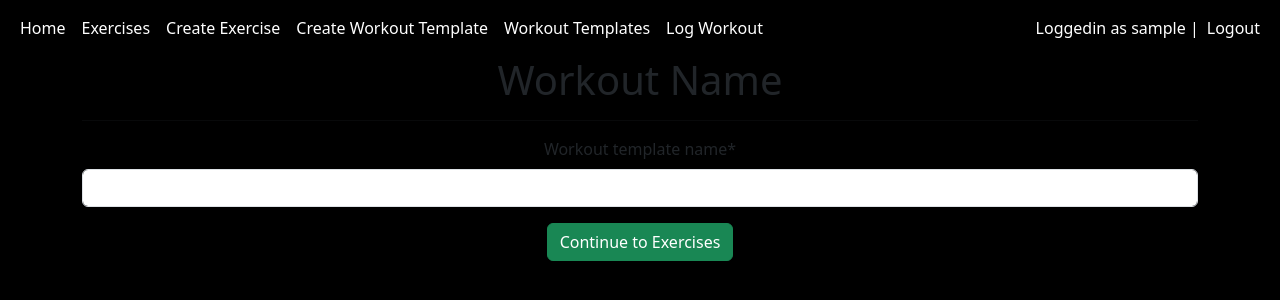
After one commit to DariiioBeltran/lifts, a Django app: page /create-workout-template in a window 1280 px wide. The commit adds this page. Shown: the top 300 px of the page. Run offline with Django 4.2, Linux system fonts and the light colour scheme; the visitor is signed in with stand-in values (Sample User, id 1); some libraries are stand-ins or nearby versions.

Commit message:
LIF-6: List Workout Templates + Refactors

```diff
--- a/pr_tracking/monolith/pr_tracking_web/admin.py
+++ b/pr_tracking/monolith/pr_tracking_web/admin.py
@@ -1,6 +1,6 @@
 from django.contrib import admin
 
-from .models.designed_workout import DesignedWorkout
+from .models.workout_template import WorkoutTemplate, ExerciseTemplate
 from .models.exercise import Exercise
 from .models.set_instance import SetInstance
 from .models.current_personal_record import CurrentPersonalRecord
@@ -8,6 +8,7 @@
 
 # Register your models here.
 admin.site.register(Exercise)
-admin.site.register(DesignedWorkout)
+admin.site.register(WorkoutTemplate)
+admin.site.register(ExerciseTemplate)
 admin.site.register(SetInstance)
 admin.site.register(CurrentPersonalRecord)
--- a/pr_tracking/monolith/pr_tracking_web/forms/new_designed_workout_form.py
+++ b/pr_tracking/monolith/pr_tracking_web/forms/new_designed_workout_form.py
@@ -1,17 +1,14 @@
 from django import forms
-from pr_tracking_web.models.designed_workout import DesignedWorkout
+from pr_tracking_web.models.workout_template import WorkoutTemplate, ExerciseTemplate
 
 
-class WorkoutNameForm(forms.Form):
-    workout_name = forms.CharField(label="Workout Name:", max_length="128")
+class WorkoutTemplateForm(forms.ModelForm):
+    class Meta:
+        model = WorkoutTemplate
+        fields = ["workout_template_name"]
 
 
-class NewDesignedWorkoutForm(forms.ModelForm):
-    def __init__(self, *args, exercise_choices, **kwargs):
-        super(NewDesignedWorkoutForm, self).__init__(*args, **kwargs)
-        choices = [(exercise.exercise_name, exercise.exercise_name) for exercise in exercise_choices]
-        self.fields["exercise_name"] = forms.ChoiceField(choices=choices)
-
+class ExerciseTemplateForm(forms.ModelForm):
     class Meta:
-        model = DesignedWorkout
+        model = ExerciseTemplate
         fields = ["exercise_name", "number_of_sets", "number_of_reps"]
--- a/pr_tracking/monolith/pr_tracking_web/models/exercise.py
+++ b/pr_tracking/monolith/pr_tracking_web/models/exercise.py
@@ -17,3 +17,6 @@
     def save(self, *args, **kwargs):
         self.validate_unique_for_user()
         super(Exercise, self).save(*args, **kwargs)
+
+    def __str__(self):
+        return self.exercise_name.title()
--- a/pr_tracking/monolith/pr_tracking_web/static/base.css
+++ b/pr_tracking/monolith/pr_tracking_web/static/pr_tracking_web/base.css
@@ -1,6 +1,6 @@
-/* body {
-    background-color: white;
-} */
+body {
+    background-color: black;
+}
 
 .white-text {
     color: white;
--- a/pr_tracking/monolith/pr_tracking_web/static/landing_page.css
+++ b/pr_tracking/monolith/pr_tracking_web/static/pr_tracking_web/landing_page.css
@@ -22,3 +22,7 @@
 .pr-50 {
     padding-right: 50px;
 }
+
+.red-text {
+    color: red;
+}
--- a/pr_tracking/monolith/pr_tracking_web/templates/pr_tracking_web/base.html
+++ b/pr_tracking/monolith/pr_tracking_web/templates/pr_tracking_web/base.html
@@ -7,7 +7,7 @@
     <link href="https://cdn.jsdelivr.net/npm/bootstrap@5.3.0/dist/css/bootstrap.min.css" rel="stylesheet" integrity="sha384-9ndCyUaIbzAi2FUVXJi0CjmCapSmO7SnpJef0486qhLnuZ2cdeRhO02iuK6FUUVM" crossorigin="anonymous">
     <title>{% block title%}Gainsville{% endblock %}</title>
     {% load static %}
-    <link rel="stylesheet" href="{% static 'base.css' %}">
+    <link href="{% static 'pr_tracking_web/base.css' %}" rel="stylesheet" type="text/css">
     {% block css_source %}
     {% endblock %}
 </head>
@@ -26,7 +26,10 @@
                         <a class="nav-link white-text" href="/create-exercise">Create Exercise</a>
                     </li>
                     <li class="nav-item">
-                        <a class="nav-link white-text" href="/create-workout">Create Workout</a>
+                        <a class="nav-link white-text" href="/create-workout-template">Create Workout Template</a>
+                    </li>
+                    <li class="nav-item">
+                        <a class="nav-link white-text" href="/list-workout-templates">Workout Templates</a>
                     </li>
                     <li class="nav-item">
                         <a class="nav-link white-text" href="/log-workout">Log Workout</a>
--- /dev/null
+++ b/pr_tracking/monolith/pr_tracking_web/templates/pr_tracking_web/create_workout_template.html
@@ -0,0 +1,18 @@
+{% extends 'pr_tracking_web/base.html' %}
+
+{% block title %}Create Workout Template{% endblock %}
+
+{% load crispy_forms_tags %}
+
+{% block content %}
+    <div style="text-align: center;">
+        <h1>Workout Name</h1>
+        <hr />
+
+        <form method="post">
+            {% csrf_token %}{{ form | crispy }}
+
+            <button type="submit" class="btn btn-success">Continue to Exercises</button>
+        </form>
+    </div>
+{% endblock %}
--- a/pr_tracking/monolith/pr_tracking_web/templates/pr_tracking_web/landing_page.html
+++ b/pr_tracking/monolith/pr_tracking_web/templates/pr_tracking_web/landing_page.html
@@ -2,7 +2,7 @@
 
 {% block css_source %}
     {% load static %}
-    <link rel="stylesheet" href="{% static 'landing_page.css' %}">
+    <link href="{% static 'pr_tracking_web/landing_page.css' %}" rel="stylesheet" type="text/css">
 {% endblock %}
 
 {% block title %}Landing Page{% endblock %}
--- a/pr_tracking/monolith/pr_tracking_web/urls.py
+++ b/pr_tracking/monolith/pr_tracking_web/urls.py
@@ -1,12 +1,17 @@
 from django.urls import path
 from . import views
 
+
 urlpatterns = [
-    path("", views.landing_page, name="landing_page"),
-    path("home", views.home, name="home"),
-    path("sign-up", views.sign_up, name="sign_up"),
-    path("create-exercise", views.create_exerice, name="create_exercise"),
-    path("exercises", views.exercises, name="exercises"),
-    path("create-workout", views.create_workout, name="create_workout"),
+    path("", views.LandingPage.as_view(), name="landing_page"),
+    path("home", views.HomePage.as_view(), name="home"),
+    path("sign-up", views.SignUpView.as_view(), name="sign_up"),
+    path("create-exercise", views.CreateExerciseView.as_view(), name="create_exercise"),
+    path("exercises", views.ListExercisesView.as_view(), name="exercises"),
+    path("create-workout-template", views.CreateWorkoutTemplateView.as_view(), name="create_workout_template"),
+    path(
+        "create-workout-template/<str:pk>", views.CreateExerciseTemplatesView.as_view(), name="create_exercise_template"
+    ),
+    path("list-workout-templates", views.ListWorkoutTemplatesView.as_view(), name="list_workout_templates"),
     path("log-workout", views.log_workout, name="log_workout"),
 ]
--- a/pr_tracking/monolith/pr_tracking_web/views.py
+++ b/pr_tracking/monolith/pr_tracking_web/views.py
@@ -1,104 +1,124 @@
 from django.shortcuts import render, redirect
 from .forms.registration import RegistrationForm
 from .forms.new_exercise_form import NewExerciseForm
-from .forms.new_designed_workout_form import NewDesignedWorkoutForm, WorkoutNameForm
+from .forms.new_designed_workout_form import WorkoutTemplateForm, ExerciseTemplateForm
 from django.contrib.auth import login, logout, authenticate
 from django.contrib.auth.decorators import login_required
 from .models.exercise import Exercise
-from .models.designed_workout import DesignedWorkout
+from .models.workout_template import WorkoutTemplate, ExerciseTemplate
+from django.views.generic.base import TemplateView
+from django.contrib.auth.mixins import LoginRequiredMixin
+from django.urls import reverse
 
 from django.forms import inlineformset_factory
 from django.contrib.auth.models import User
 
 from datetime import datetime
 
-
-def landing_page(request):
-    return render(request, "pr_tracking_web/landing_page.html")
+from django.views.generic.edit import FormView
 
 
-def sign_up(request):
-    if request.method == "POST":
-        form = RegistrationForm(request.POST)
-        if form.is_valid():
-            user = form.save()
-            login(request, user)
-            return redirect("/home")
-    else:
-        form = RegistrationForm()
-
-    return render(request, "registration/sign_up.html", {"form": form})
+class LandingPage(TemplateView):
+    template_name = "pr_tracking_web/landing_page.html"
 
 
-@login_required(login_url="/login")
-def home(request):
-    return render(request, "pr_tracking_web/home.html")
+class HomePage(LoginRequiredMixin, TemplateView):
+    template_name = "pr_tracking_web/home.html"
 
 
-@login_required(login_url="/login")
-def create_exerice(request):
-    if request.method == "POST":
-        form = NewExerciseForm(request.POST)
-        if form.is_valid():
-            exercise = form.save(commit=False)
-            exercise.gym_rat = request.user
-            exercise.save()
-            return redirect("/exercises")
-    else:
-        form = NewExerciseForm()
-    return render(request, "pr_tracking_web/create_exercise.html", {"form": form})
+class SignUpView(FormView):
+    template_name = "registration/sign_up.html"
+    form_class = NewExerciseForm
+    success_url = "/home"
+
+    def form_valid(self, form):
+        user = form.save()
+        login(self.request, user)
+        return super().form_valid(form)
 
 
-@login_required(login_url="/login")
-def exercises(request):
-    exercises = Exercise.objects.filter(gym_rat__exact=request.user)
-    context = {"exercises": exercises}
-    return render(request, "pr_tracking_web/exercises.html", context)
+class CreateExerciseView(LoginRequiredMixin, FormView):
+    template_name = "pr_tracking_web/create_exercise.html"
+    form_class = NewExerciseForm
+    success_url = "/exercises"
+
+    def form_valid(self, form):
+        exercise = form.save(commit=False)
+        exercise.gym_rat = self.request.user
+        exercise.save()
+        return super().form_valid(form)
 
 
-@login_required(login_url="/login")
-def create_workout(request):
-    """
-    TODO:
-        - Consider shifting the "workout_name" logic into the js in the template?
-    """
-    gym_rat = User.objects.get(pk=request.user.id)
-    exercise_choices = Exercise.objects.filter(gym_rat__exact=gym_rat)
-    DesignedWorkoutSet = inlineformset_factory(User, DesignedWorkout, form=NewDesignedWorkoutForm, extra=1)
+class ListExercisesView(LoginRequiredMixin, TemplateView):
+    template_name = "pr_tracking_web/exercises.html"
 
-    if request.method == "POST":
-        formset = DesignedWorkoutSet(request.POST, form_kwargs={"exercise_choices": exercise_choices}, instance=gym_rat)
-        workout_name = WorkoutNameForm(request.POST)
+    def get_context_data(self, **kwargs):
+        context = super().get_context_data(**kwargs)
+        context["exercises"] = Exercise.objects.filter(gym_rat__exact=self.request.user)
+        return context
 
-        if formset.is_valid() and workout_name.is_valid():
+
+class CreateWorkoutTemplateView(LoginRequiredMixin, FormView):
+    template_name = "pr_tracking_web/create_workout_template.html"
+    form_class = WorkoutTemplateForm
+
+    def form_valid(self, form):
+        workout = form.save(commit=False)
+        workout.gym_rat = self.request.user
+        workout.save()
+        self.pk = workout.pk
+        return super().form_valid(form)
+
+    def get_success_url(self):
+        return reverse("create_exercise_template", kwargs={"pk": self.pk})
+
+
+class CreateExerciseTemplatesView(LoginRequiredMixin, TemplateView):
+    template_name = "pr_tracking_web/create_exercise_templates.html"
+    ExerciseWorkoutSet = inlineformset_factory(WorkoutTemplate, ExerciseTemplate, form=ExerciseTemplateForm, extra=1)
+
+    def setup(self, request, *args, **kwargs):
+        super().setup(request, *args, **kwargs)
+        self.workout_template = WorkoutTemplate.objects.get(id=kwargs["pk"])
+
+    def get_context_data(self, **kwargs):
+        context = super().get_context_data(**kwargs)
+        context["formset"] = self.ExerciseWorkoutSet(instance=self.workout_template)
+        return context
+
+    def get(self, request, *args, **kwargs):
+        return render(self.request, self.template_name, self.get_context_data(**kwargs))
+
+    def post(self, request, *args, **kwargs):
+        formset = self.ExerciseWorkoutSet(self.request.POST, instance=self.workout_template)
+        if formset.is_valid():
             instances = formset.save(commit=False)
-            workout_name_instance = workout_name.cleaned_data.get("workout_name")
             created_at = datetime.now()
 
             for instance in instances:
-                instance.workout_name = workout_name_instance
+                instance.workout_template = self.workout_template
                 instance.created_at = created_at
                 instance.save()
 
             return redirect("/home")
-    else:
-        workout_name = WorkoutNameForm()
-        formset = DesignedWorkoutSet(form_kwargs={"exercise_choices": exercise_choices})
-
-    context = {"formset": formset, "workout_name": workout_name}
-    return render(request, "pr_tracking_web/create_designed_workout.html", context)
 
 
-@login_required(login_url="/login")
-def list_workouts(request):
-    """
-    IDEA:
-        add a workout_id (maybe use uuid) col to the designed_workout table to make it easier to query
-        add a workout_ids field in the User table, it'll be an array and we'll append it w/ the workout_id when the user creates a designed_workout
+class ListWorkoutTemplatesView(LoginRequiredMixin, TemplateView):
+    template_name = "pr_tracking_web/list_workout_templates.html"
 
-        Once this is in place, we can query this as follows
-    """
-    return render(request, "pr_tracking_web/home.html")
+    def get_context_data(self, **kwargs):
+        context = super().get_context_data(**kwargs)
+        workouts = []
+        workout_templates = WorkoutTemplate.objects.filter(gym_rat__exact=self.request.user)
+        for workout_template in workout_templates:
+            workouts.append(
+                dict(
+                    workout_name=workout_template.workout_template_name,
+                    exercise_templates=ExerciseTemplate.objects.filter(workout_template__exact=workout_template),
+                )
+            )
+        context["workouts"] = workouts
+        return context
 
 
 @login_required(login_url="/login")
```
Also changed, not shown: pr_tracking/monolith/pr_tracking_web/models/designed_workout.py (deleted, +0 -14 lines), pr_tracking/monolith/pr_tracking_web/models/workout_template.py (added, +16 -0 lines), pr_tracking/monolith/pr_tracking_web/templates/pr_tracking_web/create_exercise_templates.html (renamed from pr_tracking/monolith/pr_tracking_web/templates/pr_tracking_web/create_designed_workout.html, +4 -6 lines), pr_tracking/monolith/pr_tracking_web/templates/pr_tracking_web/list_workout_templates.html (added, +21 -0 lines), pr_tracking/monolith/pr_tracking_web/migrations/0006_exercisetemplate_workouttemplate_and_more.py (added).
